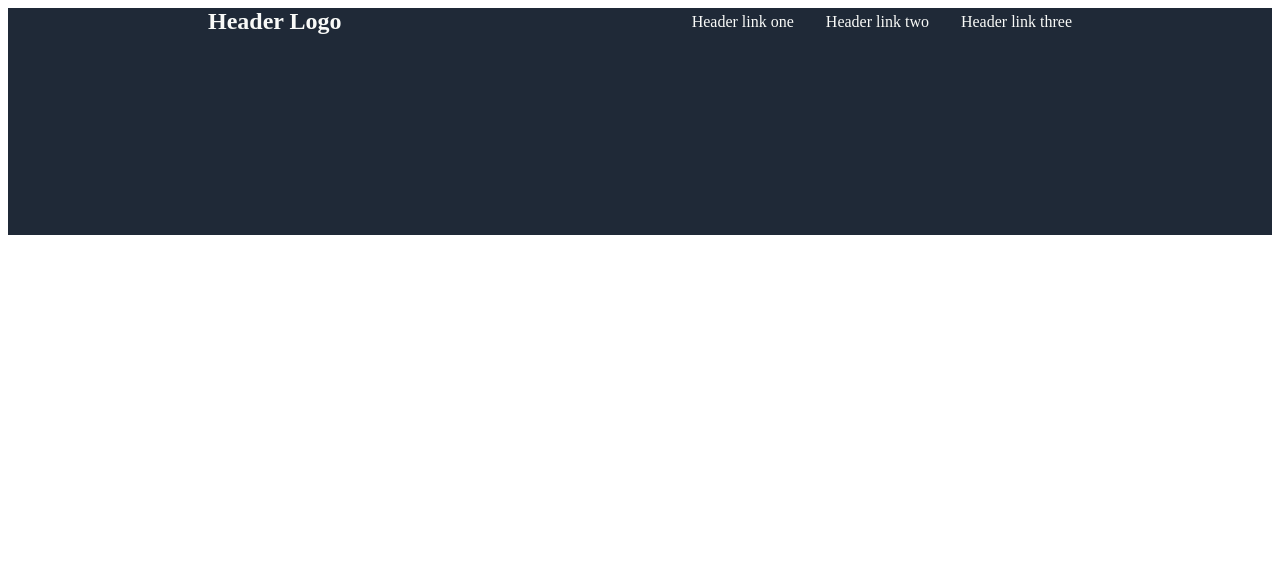
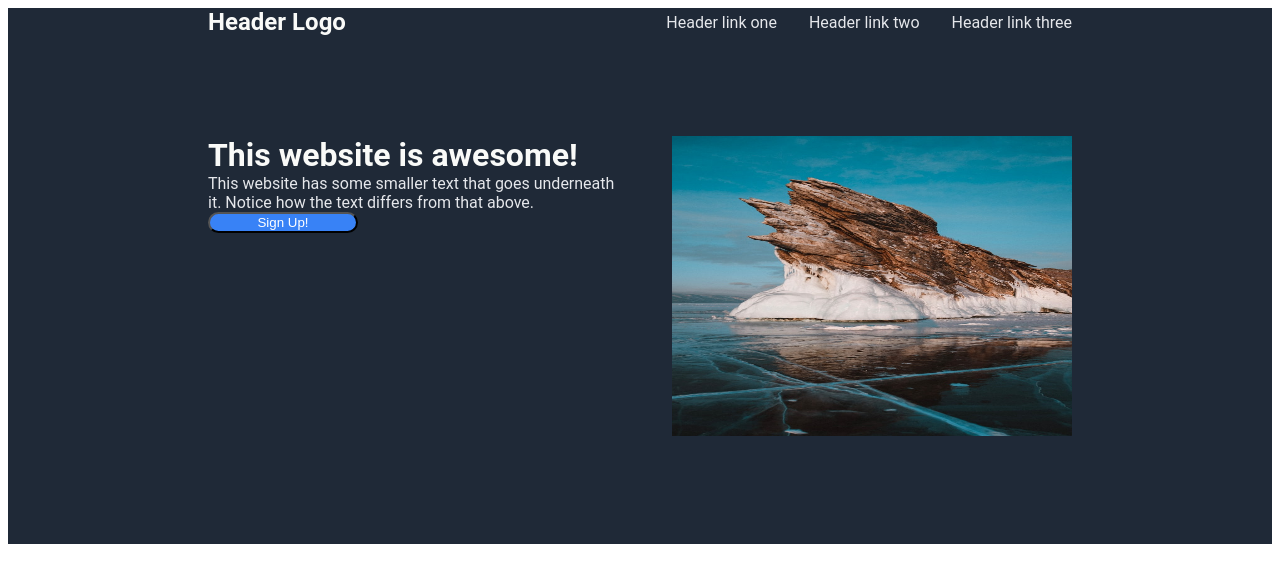
Before and after one commit to ballenwilli/firstwebpageproject, a plain HTML site: page copycat.html in a window 1280 px wide. Drawn offline with Linux system fonts and the light colour scheme.

Commit message:
Added sub headers and images. Added button and completed header.

```diff
--- a/copycat.html
+++ b/copycat.html
@@ -17,6 +17,17 @@
     <div>Header link three</div>
   </div>
 </div>
+<div class="header">
+  <div class="nextleft">
+    <div class="bigtext">This website is awesome!</div>
+    <div class="subtext">This website has some smaller text that goes underneath it. Notice how the text differs from that above.</div>
+    <button>Sign Up!</button>
+  </div>
+
+  <div class="nextright">
+    <img class="rock" src="img/rock.jpg" a ="this is a rock" width=400px height=300px>
+  </div>
+</div>
 
 
 </body>
--- a/css/copycat.css
+++ b/css/copycat.css
@@ -3,12 +3,13 @@
   background-color: #1f2937;
   color: #f9faf8;
   font-size: 32px;
-  text-align: center;
+  font-family: roboto;
+  text-align: left;
   font-weight: bold;
   justify-content: space-between;
   padding-left: 200px;
   padding-right: 200px;
-  padding-bottom: 200px;
+  padding-bottom: 100px;
 }
 .left {
   display: flex;
@@ -18,8 +19,35 @@
 .right {
   display: flex;
   font-size: 16px;
+  color: #e5e7eb;
   gap: 32px;
   justify-content: flex-end;
   align-items: center;
   font-weight: normal;
 }
+.nextleft {
+  display: flex;
+  justify-content: flex-start;
+  flex-direction: column;
+  padding-right: 50px;
+  align-items: flex-start;
+}
+.bigtext {
+  display: flex;
+  font-size: 32px;
+  flex-flow: wrap;
+}
+.subtext {
+  display: flex;
+  color: #e5e7eb;
+  font-weight: lighter;
+  font-size: 16px;
+  flex-flow: wrap;
+}
+button {
+  background-color: #3882F6;
+  border-radius: 12px;
+  width: 150px;
+  text-align: center;
+  color: white;
+}
```
Also changed, not shown: img/rock.jpg (added).
